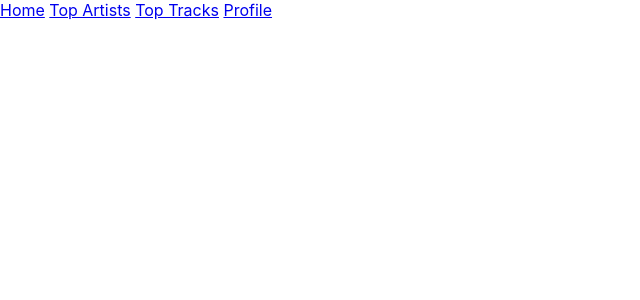
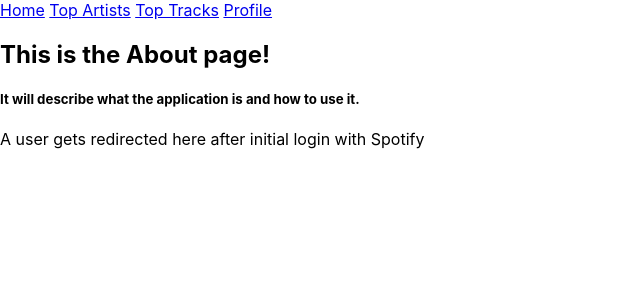
Before and after one commit to jasonbasuil/TuneTest, a React (Create React App) app: page /app in a window 1280 px wide. Shown: the top 300 px of the page, without its empty margins (0-640 px from the left). Built offline with nearby package versions, Linux system fonts and the light colour scheme.

Commit message:
Added About component that gets rendered after login.

```diff
--- a/src/App.js
+++ b/src/App.js
@@ -8,6 +8,7 @@ import Login from './containers/LoginView/Login.js'
 import TopArtists from './components/TopArtists.js'
 import TopTracks from './components/TopTracks.js'
 import Profile from './components/Profile.js'
+import About from './components/About.js'
 
 
 class App extends Component {
@@ -25,7 +26,7 @@ class App extends Component {
         <Router>
           <div>
             <div>
-              <NavLink activeClassName="active" exact to="/">Home</NavLink>{' '}
+              <NavLink activeClassName="active" exact to="/app">Home</NavLink>{' '}
               <NavLink activeClassName="active" to="/top-artists">Top Artists</NavLink>{' '}
               <NavLink activeClassName="active" to="/top-tracks">Top Tracks</NavLink>{' '}
               <NavLink activeClassName="active" to="/profile">Profile</NavLink>{' '}
@@ -33,6 +34,7 @@ class App extends Component {
 
             <div>
               <Route exact path="/" component={Login}/>
+              <Route path="/app" component={About}/>
               <Route
                 path="/top-artists"
                 render={(props) => <TopArtists artists={this.state.in_artist}/>}
--- /dev/null
+++ b/src/components/About.js
@@ -0,0 +1,20 @@
+import React, { Component } from 'react';
+
+class About extends Component {
+
+  componentDidMount() {
+
+  }
+
+  render() {
+    return (
+      <div>
+        <h2>This is the About page!</h2>
+        <h5>It will describe what the application is and how to use it.</h5>
+        <p>A user gets redirected here after initial login with Spotify</p>
+      </div>
+    )
+  }
+}
+
+export default About
--- /dev/null
+++ b/src/services/sessions.js
@@ -0,0 +1 @@
+import localStorage from 'local-storage';
```
